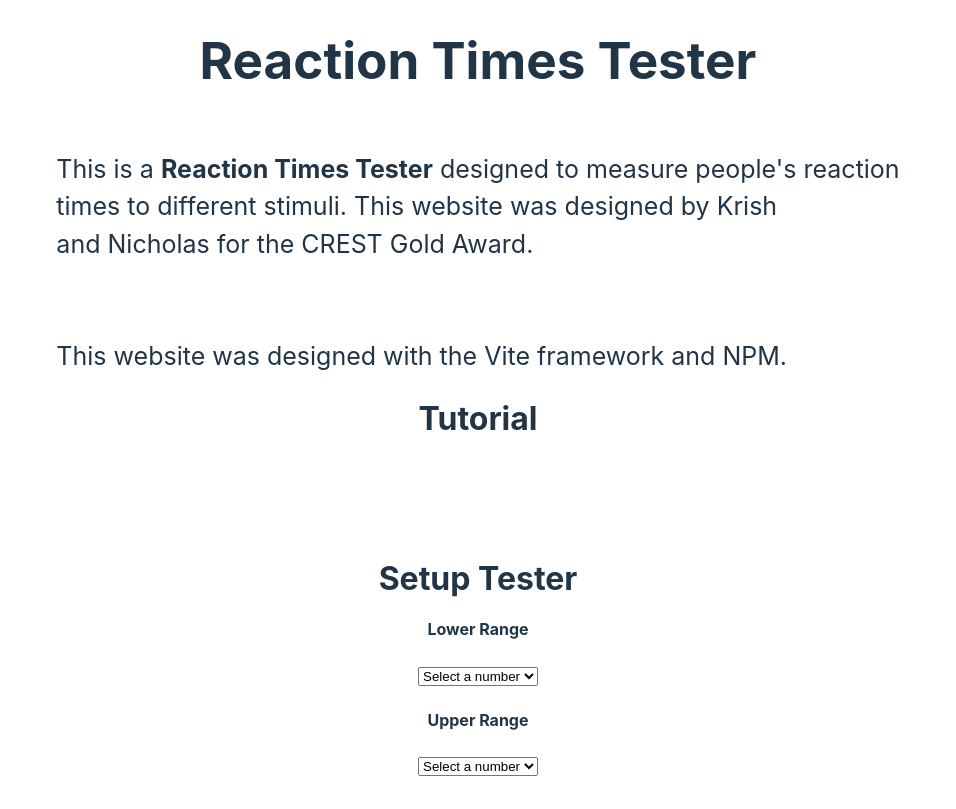
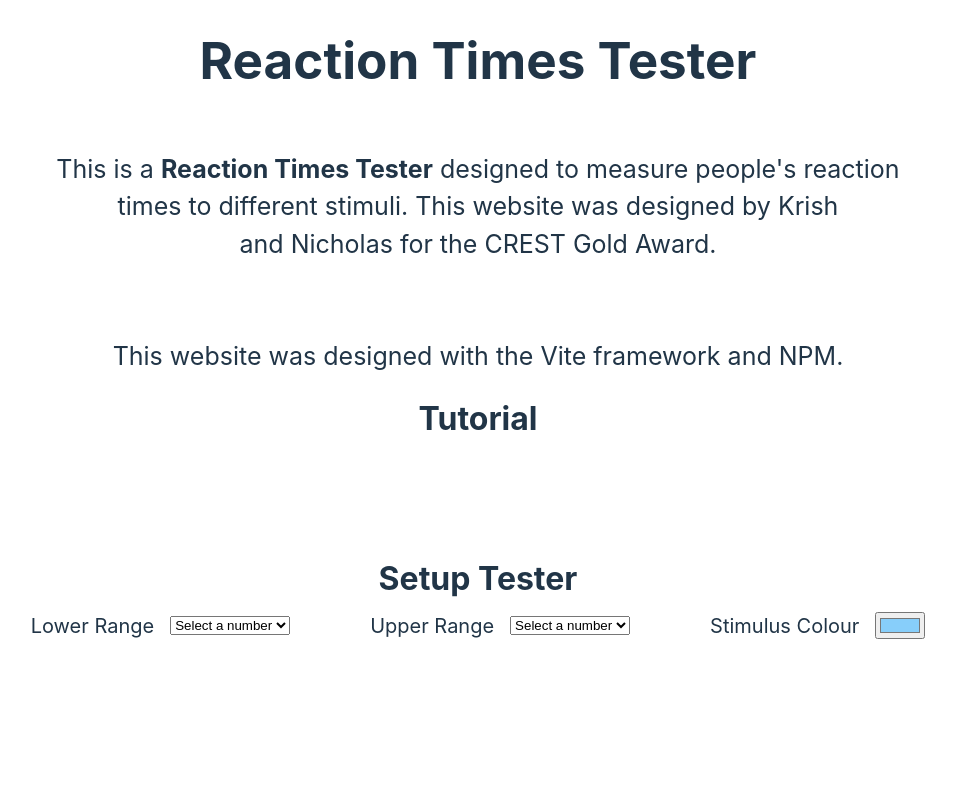
Before and after one commit to helloworld3200/reaction-times-tester, a website built with Vite: page index.html in a window 1280 px wide. Shown: the whole page, without its empty margins (162-1118 px from the left). Built offline with nearby package versions, Linux system fonts and the light colour scheme.

Commit message:
update index.html and style.css

```diff
--- a/index.html
+++ b/index.html
@@ -2,7 +2,7 @@
 <html lang="en">
   <head>
     <meta charset="UTF-8" />
-    <link rel="icon" type="image/svg+xml" href="/public/favicon.png" />
+    <link rel="icon" type="image/svg+xml" href="/favicon.png" />
     <meta name="viewport" content="width=device-width, initial-scale=1.0" />
     <title>Reaction Times Tester</title>
   </head>
@@ -20,10 +20,11 @@
         Tutorial
       </h3>
       <p>
-
+				<!-- Put tutorial on how to use reaction times tester -->
       </p>
       <h3>Setup Tester</h3>
-      <div>
+      <div class="selectionColumn">
+        <div class="selectionRow">
           <h4>
             Lower Range
           </h4>
@@ -31,7 +32,7 @@
             <option value="">Select a number</option>
           </select>
         </div>
-      <div>
+        <div class="selectionRow">
           <h4>
             Upper Range
           </h4>
@@ -39,6 +40,11 @@
             <option value="">Select a number</option>
           </select>
         </div>
+        <div class="selectionRow">
+          <h4>Stimulus Colour</h4>
+          <input type="color" id="stimulusColor" value="#87CEFA"></input>
+        </div>
+      </div>
     </div>
     <script type="module" src="/main.js"></script>
   </body>
--- a/style.css
+++ b/style.css
@@ -16,6 +16,20 @@
 br {
   display: block;
   margin: 10px 0;
+}
+
+.selectionRow {
+		display: flex;
+		flex-direction: row;
+    justify-content: center;
+    align-items: center;
+    gap: 1em;
+}
+
+.selectionColumn {
+  display: flex;
+  gap: 5em;
+  padding: 1em
 }
 
 a {
@@ -47,8 +61,15 @@ h3 {
   margin: 0;
 }
 
+h4 {
+  font-size: 1.25em;
+  font-weight: 400;
+  line-height: 1.1;
+  margin: 0;
+}
+
 p {
-  text-align: left;
+  text-align: center;
   font-size: 25px;
   white-space: pre-line;
 }
```
Lines whose indentation alone changed are shown as unchanged.
